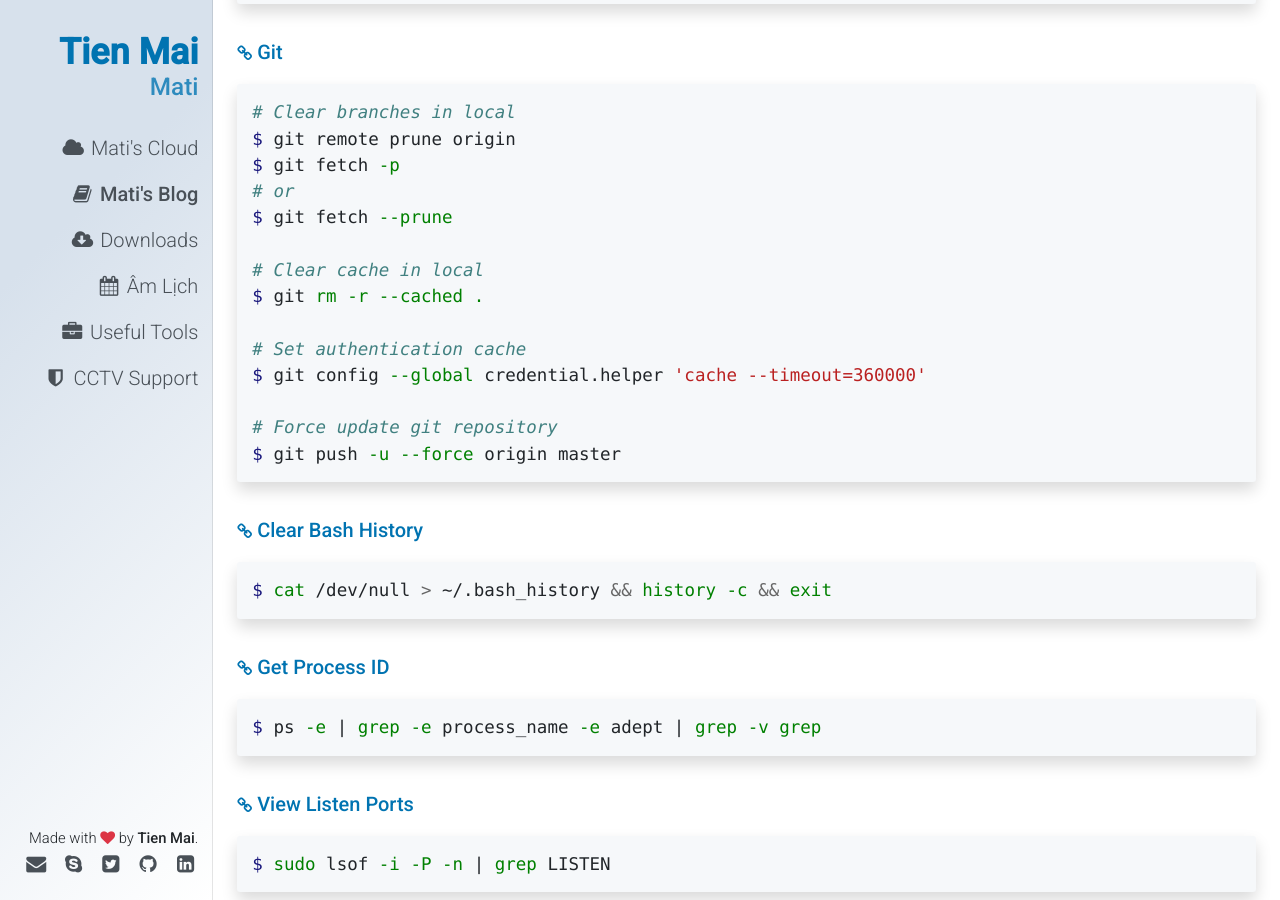
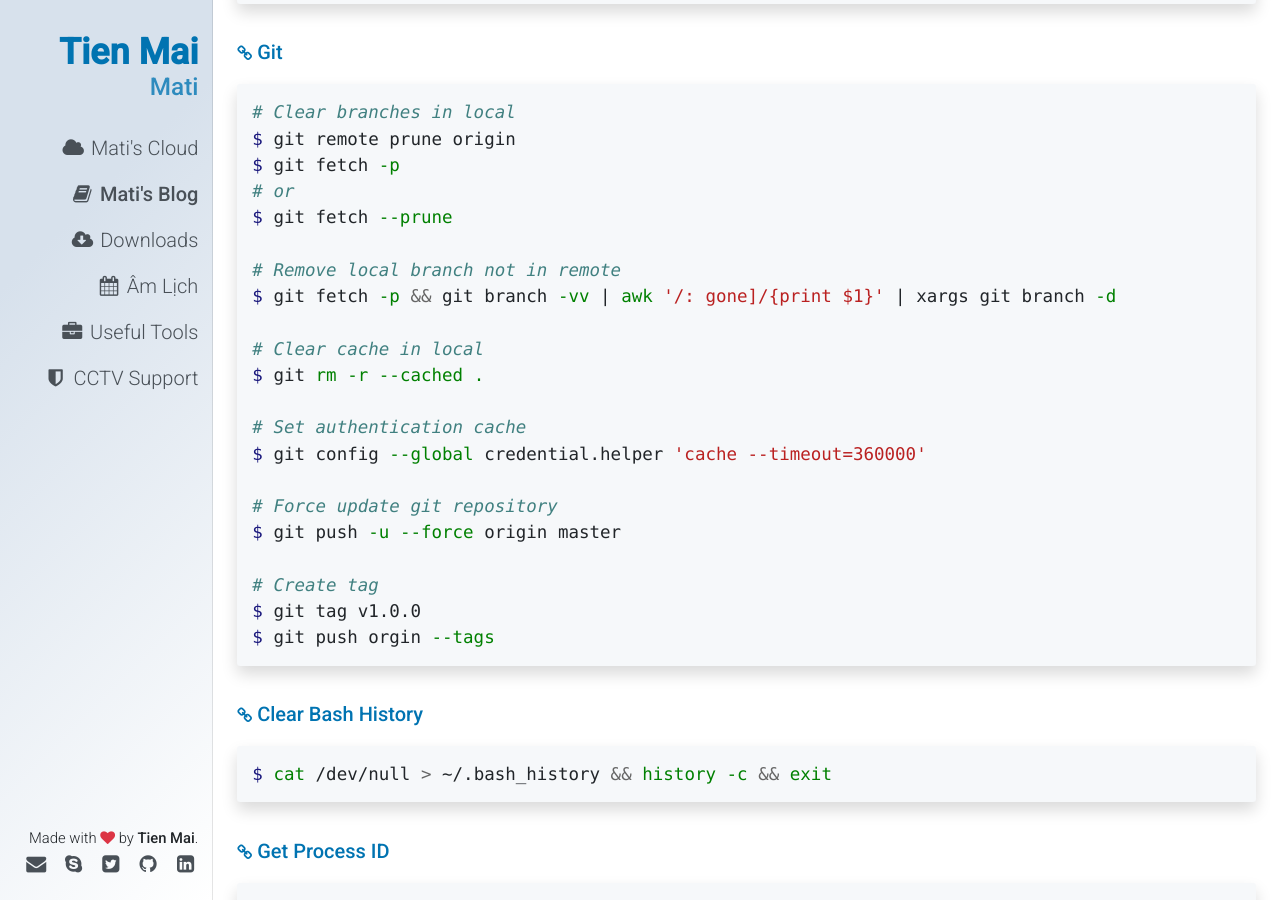
Before and after one commit to matidev/mati-vn, a Jekyll site: the page built from _posts/2020-04-26-useful-terminal-commands.md, in a window 1280 px wide and 900 px high, scrolled down 370 px. Built offline with Jekyll 4.4.1, drawn with Linux system fonts in a browser that asks for light colours; emoji names are drawn with the system emoji font; comment, search, counter and statistics services are not loaded.

Commit message:
update blog articles

````diff
--- a/_config.yml
+++ b/_config.yml
@@ -4,7 +4,7 @@ description: "Tien Mai (Mati) | mati.vn"
 baseurl: ""
 url: "https://mati.vn"
 permalink: none
-version: 1.3.1
+version: 1.3.2
 
 mati:
   name: Tien Mai
--- a/_posts/2020-04-26-useful-terminal-commands.md
+++ b/_posts/2020-04-26-useful-terminal-commands.md
@@ -27,6 +27,9 @@ $ git fetch -p
 # or
 $ git fetch --prune
 
+# Remove local branch not in remote
+$ git fetch -p && git branch -vv | awk '/: gone]/{print $1}' | xargs git branch -d
+
 # Clear cache in local
 $ git rm -r --cached .
 
@@ -35,6 +38,10 @@ $ git config --global credential.helper 'cache --timeout=360000'
 
 # Force update git repository
 $ git push -u --force origin master
+
+# Create tag
+$ git tag v1.0.0
+$ git push orgin --tags
 ```
 
 ## Clear Bash History
````
Also changed, not shown: _posts/2020-05-08-set-up-python-and-pytest-etc.md (+1 -1 lines), _posts/2020-05-16-install-latest-version-of-filezilla-in-ubuntu.md (+5 -0 lines).
